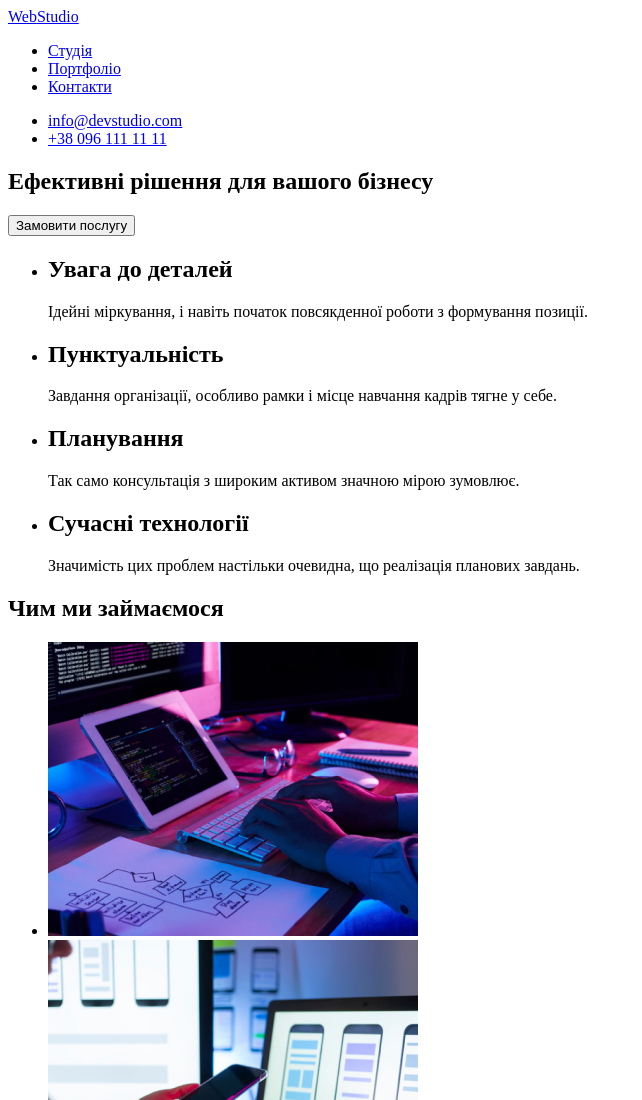
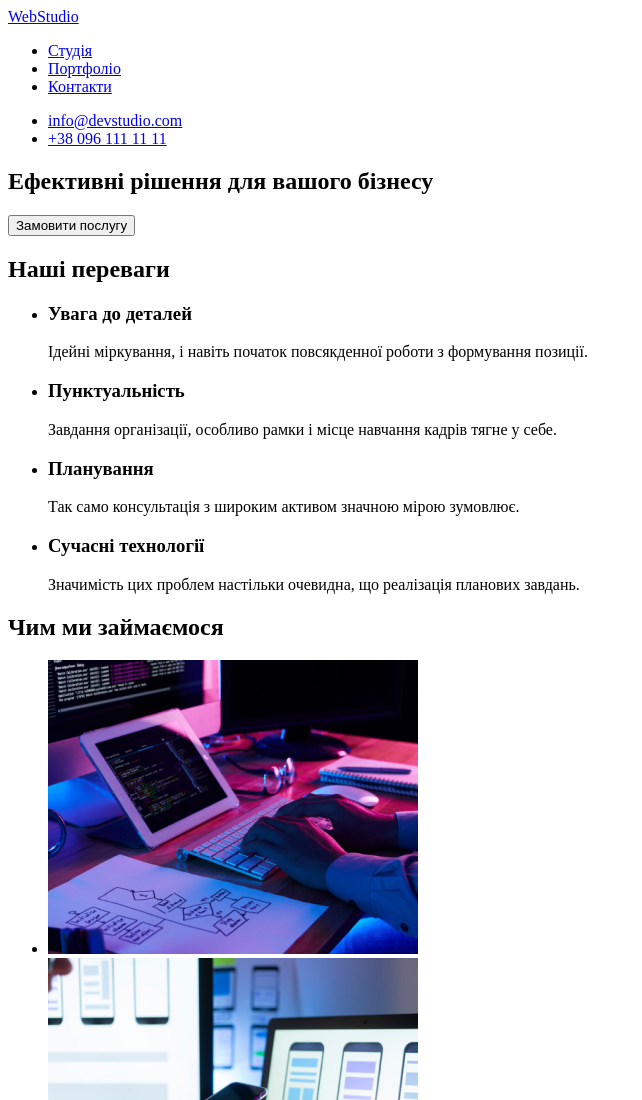
Before and after one commit to rin-rin-tr/goit-markup-hw-01, a plain HTML site: page index.html in a window 1280 px wide. Shown: the top 1100 px of the page, without its empty margins (0-642 px from the left). Drawn offline with Linux system fonts and the light colour scheme.

Commit message:
fixed section

```diff
--- a/index.html
+++ b/index.html
@@ -27,29 +27,30 @@
         <button type="button">Замовити послугу</button>
       </section>
       <section>
+        <h2>Наші переваги</h2>
         <ul>
           <li>
-            <h2>Увага до деталей</h2>
+            <h3>Увага до деталей</h3>
             <p>
               Ідейні міркування, і навіть початок повсякденної роботи з
               формування позиції.
             </p>
           </li>
           <li>
-            <h2>Пунктуальність</h2>
+            <h3>Пунктуальність</h3>
             <p>
               Завдання організації, особливо рамки і місце навчання кадрів тягне
               у себе.
             </p>
           </li>
           <li>
-            <h2>Планування</h2>
+            <h3>Планування</h3>
             <p>
               Так само консультація з широким активом значною мірою зумовлює.
             </p>
           </li>
           <li>
-            <h2>Сучасні технології</h2>
+            <h3>Сучасні технології</h3>
             <p>
               Значимість цих проблем настільки очевидна, що реалізація планових
               завдань.
```
